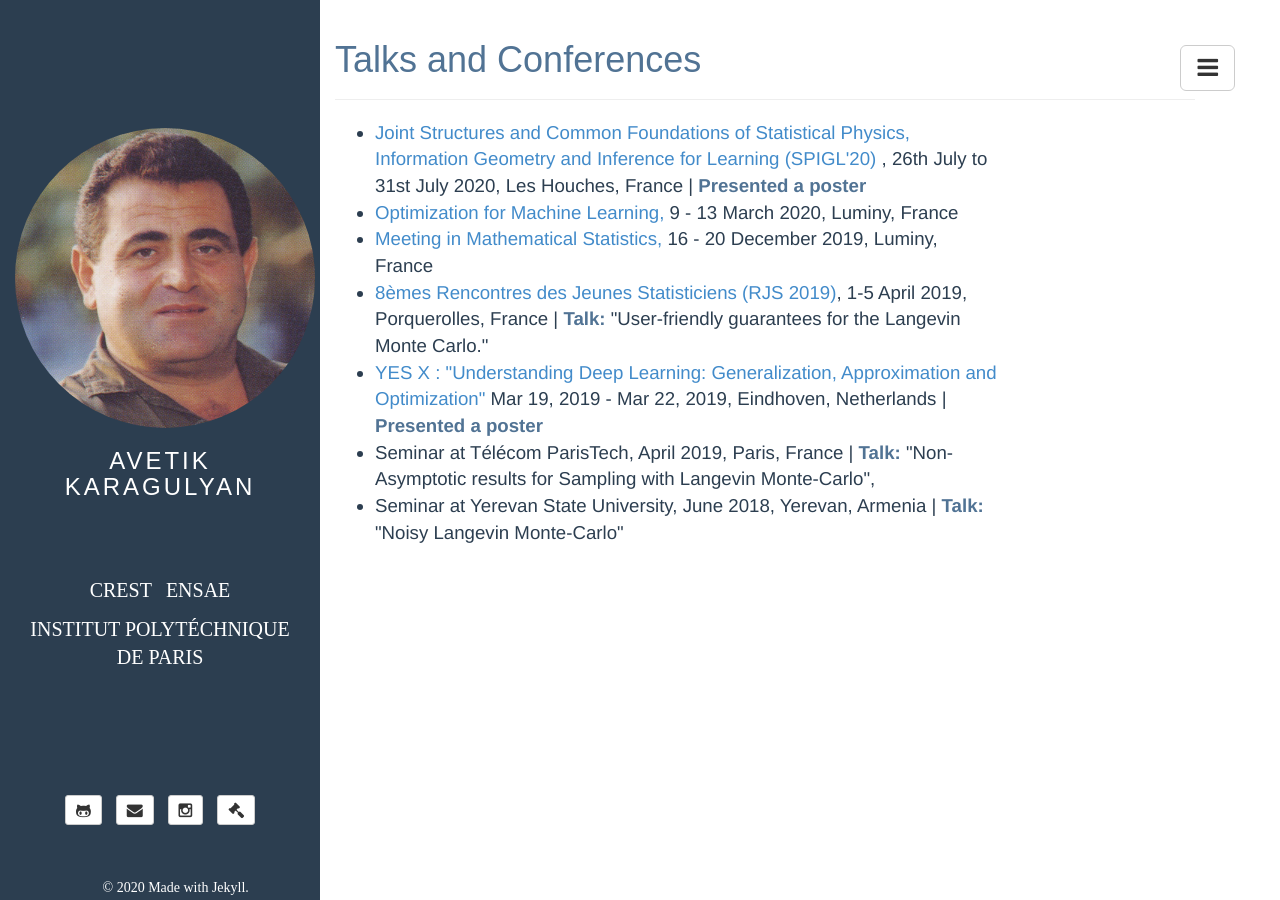
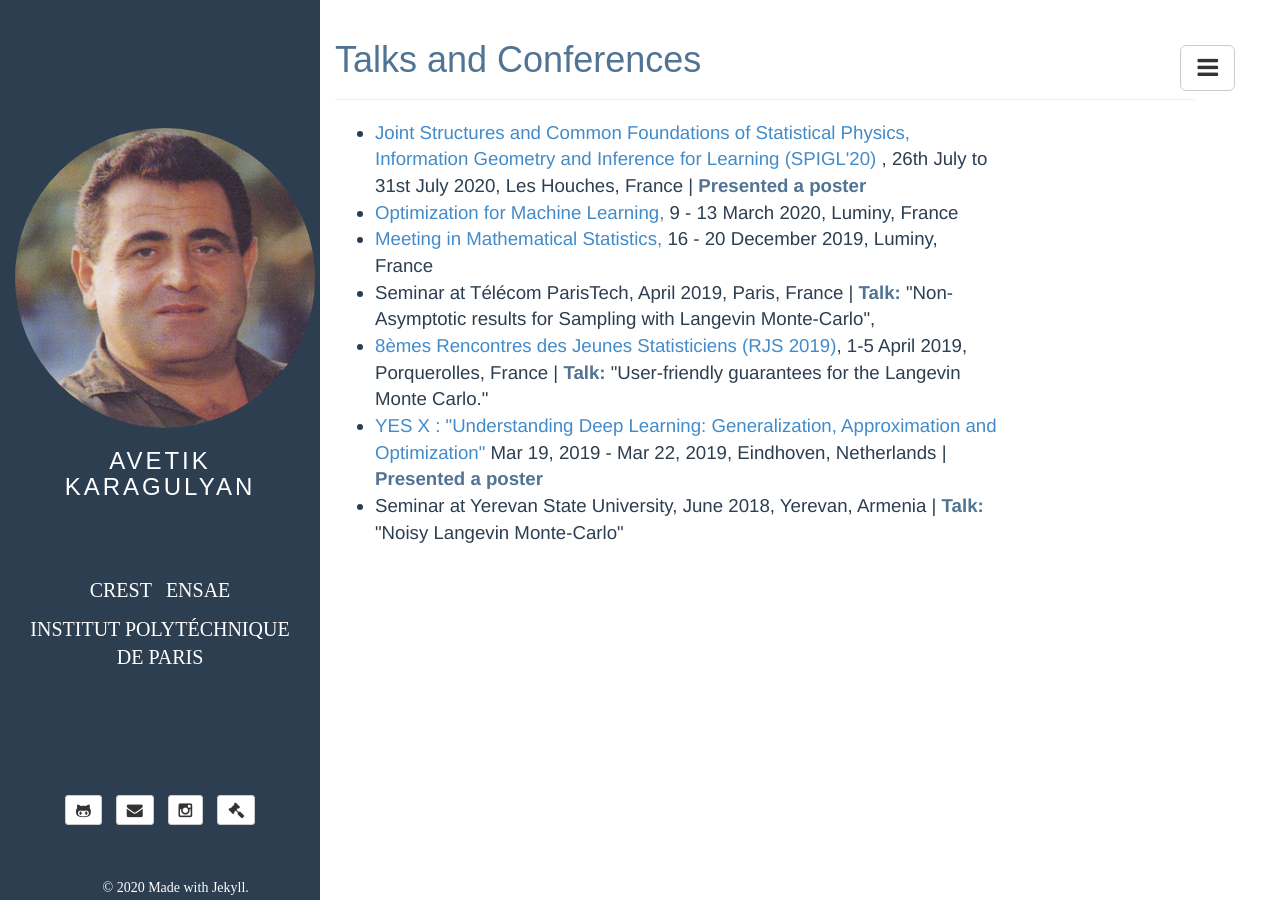
Before and after one commit to avetx/avetx.github.io, a Jekyll site: the page built from conferences.html, in a window 1280 px wide. Built offline with Jekyll 4.4.1, drawn with Linux system fonts in a browser that asks for light colours.

Commit message:
reorder talks

```diff
--- a/conferences.html
+++ b/conferences.html
@@ -22,6 +22,11 @@ group: navigation
 		Meeting in Mathematical Statistics,</a>  16 - 20 December 2019, Luminy, France
 	</li>
 
+	<li>
+		Seminar at Télécom ParisTech, April 2019, Paris, France | <strong style="color:  #517394"> Talk: </strong>  "Non-Asymptotic results for Sampling with Langevin Monte-Carlo",
+	</li>
+
+
 	<li><a href="https://www.sfds.asso.fr/newsletter-1108-185bbe6b6af406ee5aac9cb90682b8fc">
 		8èmes Rencontres des Jeunes Statisticiens (RJS 2019)</a>, 1-5 April 2019, Porquerolles, France |
 		<strong style="color:  #517394"> Talk: </strong>   "User-friendly guarantees for the Langevin Monte Carlo."
@@ -32,9 +37,6 @@ group: navigation
 		Mar 19, 2019 - Mar 22, 2019, Eindhoven, Netherlands | <strong style="color:  #517394"> Presented a poster</strong>
 	</li>
 
-	<li>
-		Seminar at Télécom ParisTech, April 2019, Paris, France | <strong style="color:  #517394"> Talk: </strong>  "Non-Asymptotic results for Sampling with Langevin Monte-Carlo",
-	</li>
 
 	<li> Seminar at Yerevan State University, June 2018, Yerevan, Armenia |  <strong style="color:  #517394"> Talk: </strong>  "Noisy Langevin Monte-Carlo"</li>
 
```
